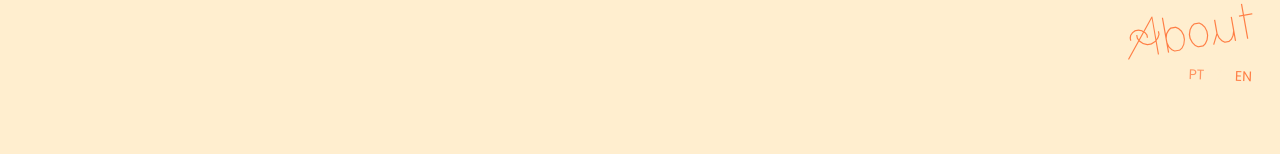
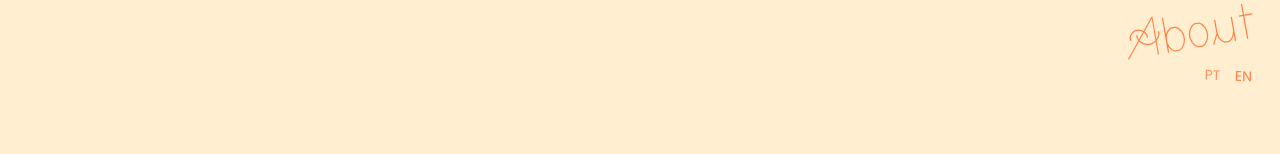
Before and after one commit to guerrinharj/isca, a Next.js app: page /en/sobre in a window 1280 px wide. Shown: the part 435-589 px from the top of the page. Built offline with nearby package versions, Linux system fonts and the light colour scheme.

Commit message:
padding on navbar

```diff
--- a/components/NavBar.tsx
+++ b/components/NavBar.tsx
@@ -37,7 +37,7 @@
             aria-label="Site navigation"
         >
             {/* 🟢 Container centers everything */}
-            <div className="container mx-auto px-4 h-full flex items-center justify-between">
+            <div className="container mx-auto px-3 h-full flex items-center justify-between">
                 {/* MOBILE BAR */}
                 <div className="block md:hidden relative h-full w-full">
                     <div className="absolute inset-0 rotate-3 origin-top-left overflow-visible transform-gpu">
--- a/components/locale-switcher.tsx
+++ b/components/locale-switcher.tsx
@@ -18,7 +18,7 @@
     const pathname = usePathname()
 
     return (
-        <div className="flex items-center gap-3 text-sm">
+        <div className="flex items-center gap-1 text-sm">
             <Link
                 href={swapLocale(pathname || '/', 'pt')}
                 className={current === 'pt' ? 'underline' : 'opacity-80 hover:opacity-100'}
```
